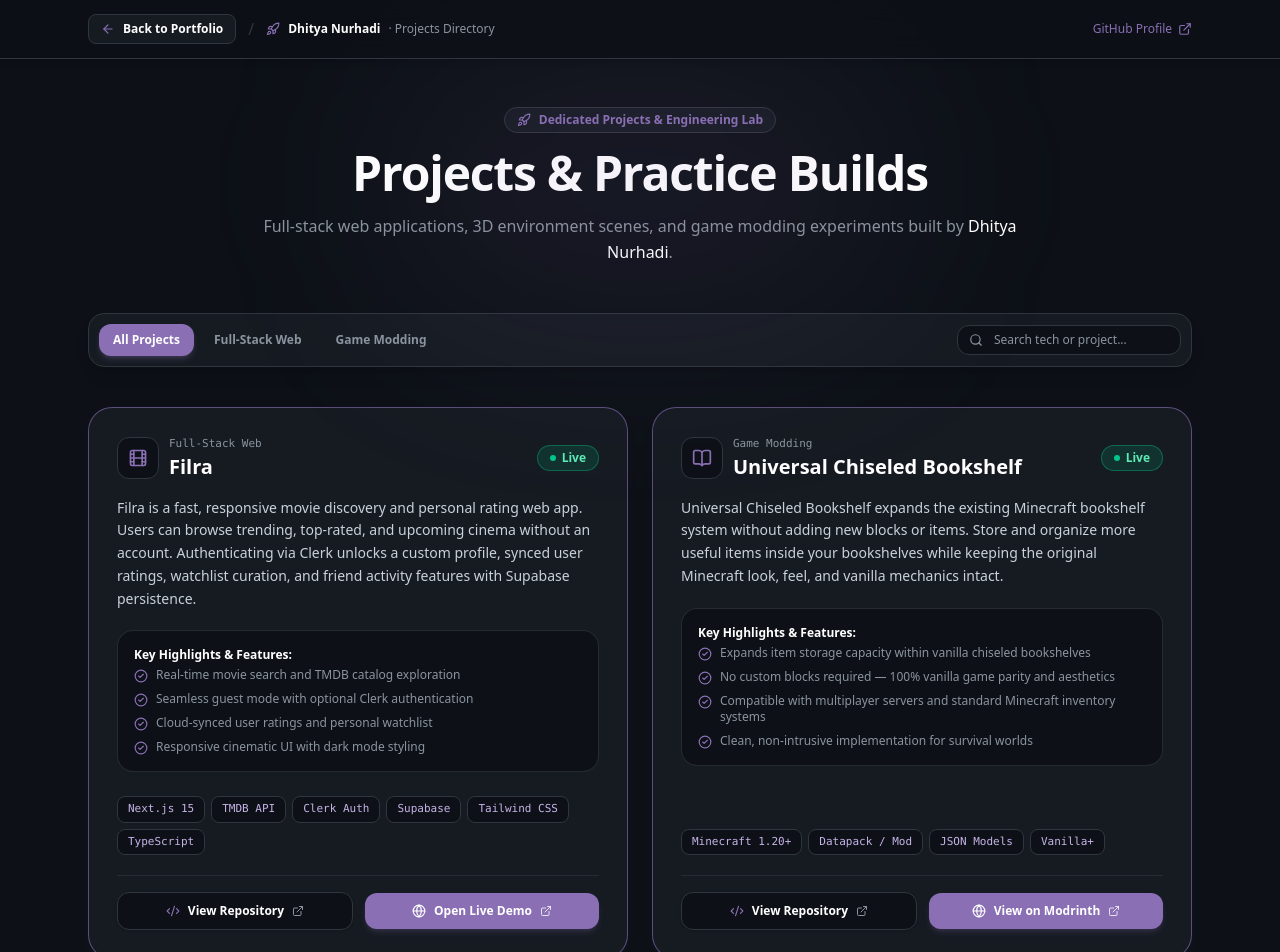
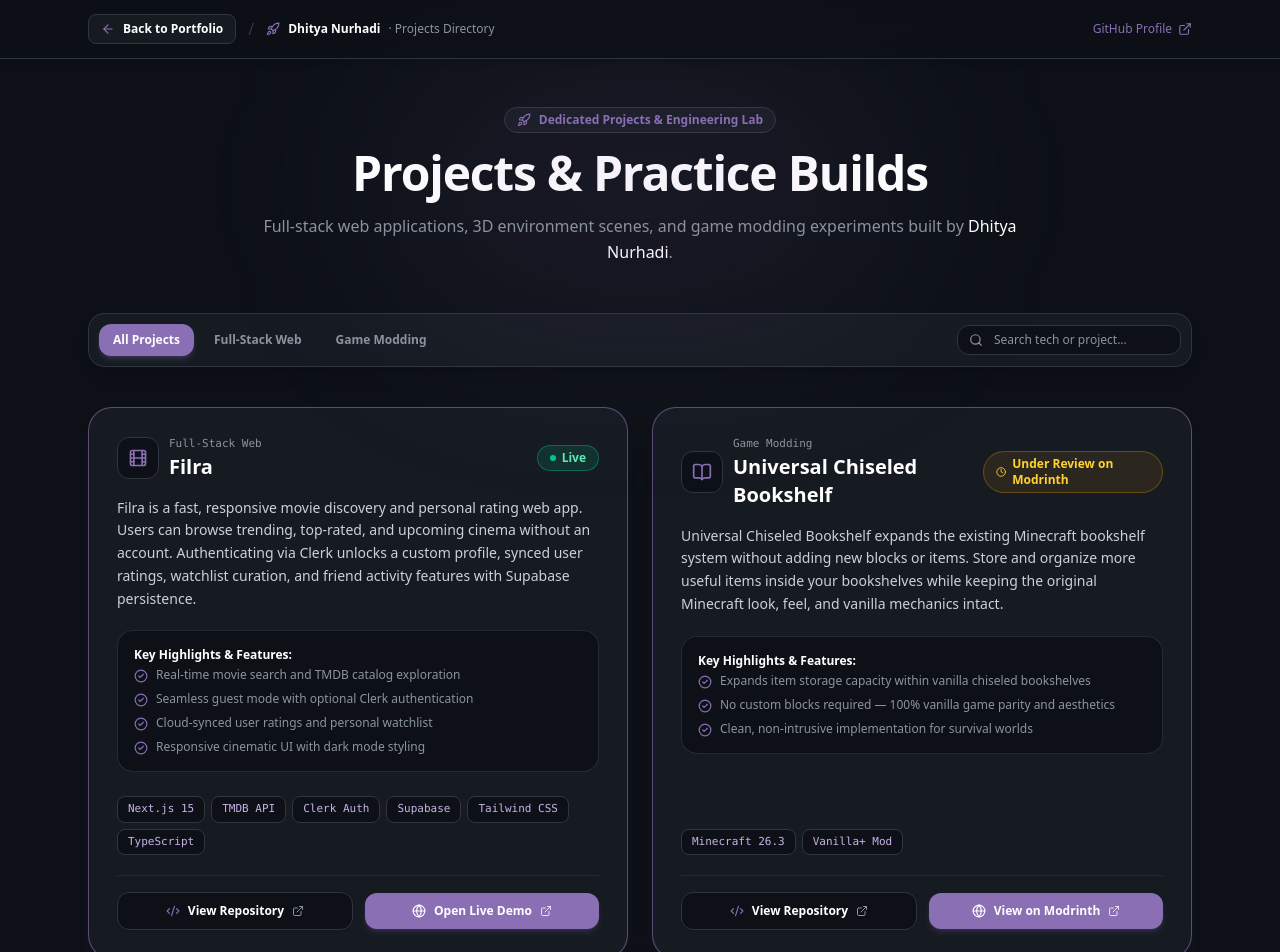
Before and after one commit to Dhityavv/Dhityavv, a Next.js app: page /projects in a window 1280 px wide. Shown: the top 952 px of the page. Built offline with nearby package versions, Linux system fonts and the light colour scheme.

Commit message:
updated project

```diff
--- a/app/projects/page.tsx
+++ b/app/projects/page.tsx
@@ -23,7 +23,7 @@ interface ProjectDetail {
   title: string;
   subtitle: string;
   category: "Full-Stack Web" | "Game Modding";
-  status: "Live" | "In Progress" | "Experimental" | "Coming Soon";
+  status: "Live" | "In Progress" | "Experimental" | "Coming Soon" | "Under Review on Modrinth";
   description: string;
   techStack: string[];
   features: string[];
@@ -58,15 +58,14 @@ const ALL_PROJECTS: ProjectDetail[] = [
     title: "Universal Chiseled Bookshelf",
     subtitle: "Minecraft Vanilla+ Bookshelf Storage Expansion",
     category: "Game Modding",
-    status: "Live",
+    status: "Under Review on Modrinth",
     featured: true,
     description:
       "Universal Chiseled Bookshelf expands the existing Minecraft bookshelf system without adding new blocks or items. Store and organize more useful items inside your bookshelves while keeping the original Minecraft look, feel, and vanilla mechanics intact.",
-    techStack: ["Minecraft 1.20+", "Datapack / Mod", "JSON Models", "Vanilla+"],
+    techStack: ["Minecraft 26.3", "Vanilla+ Mod"],
     features: [
       "Expands item storage capacity within vanilla chiseled bookshelves",
       "No custom blocks required — 100% vanilla game parity and aesthetics",
-      "Compatible with multiplayer servers and standard Minecraft inventory systems",
       "Clean, non-intrusive implementation for survival worlds",
     ],
     repoUrl: "https://github.com/Dhityavv/Universal-Chiseled-Bookshelf",
@@ -235,6 +234,8 @@ export default function ProjectsHubPage() {
                         ? "bg-[#8A6FB5]/15 border-[#8A6FB5]/40 text-[#c7b2e8]"
                         : proj.status === "Experimental"
                         ? "bg-sky-500/10 border-sky-500/30 text-sky-300"
+                        : proj.status === "Under Review on Modrinth"
+                        ? "bg-amber-500/10 border-amber-500/30 text-amber-300"
                         : "bg-[#21262d] border-[#30363d] text-[#8b949e]"
                     }`}
                   >
```
